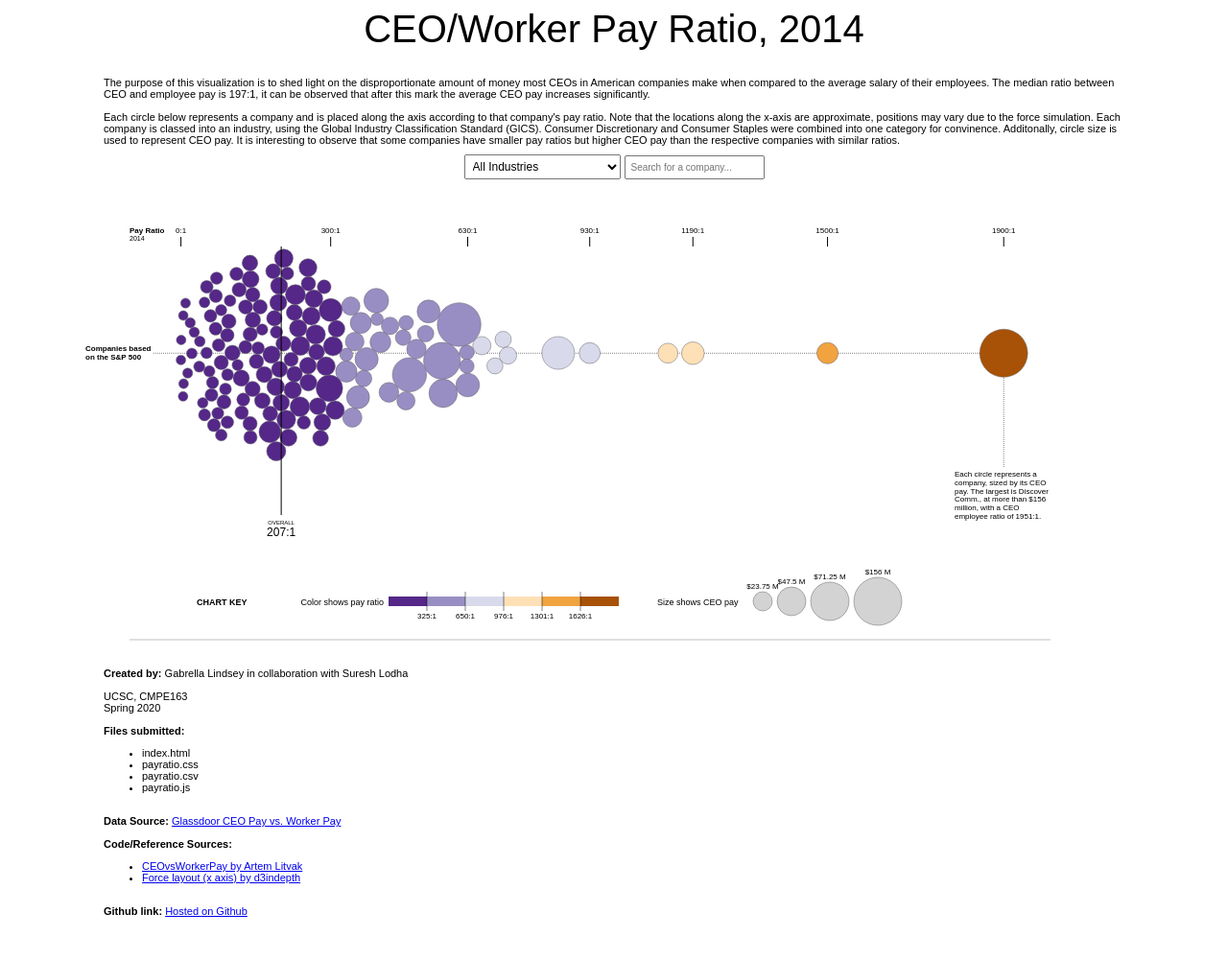
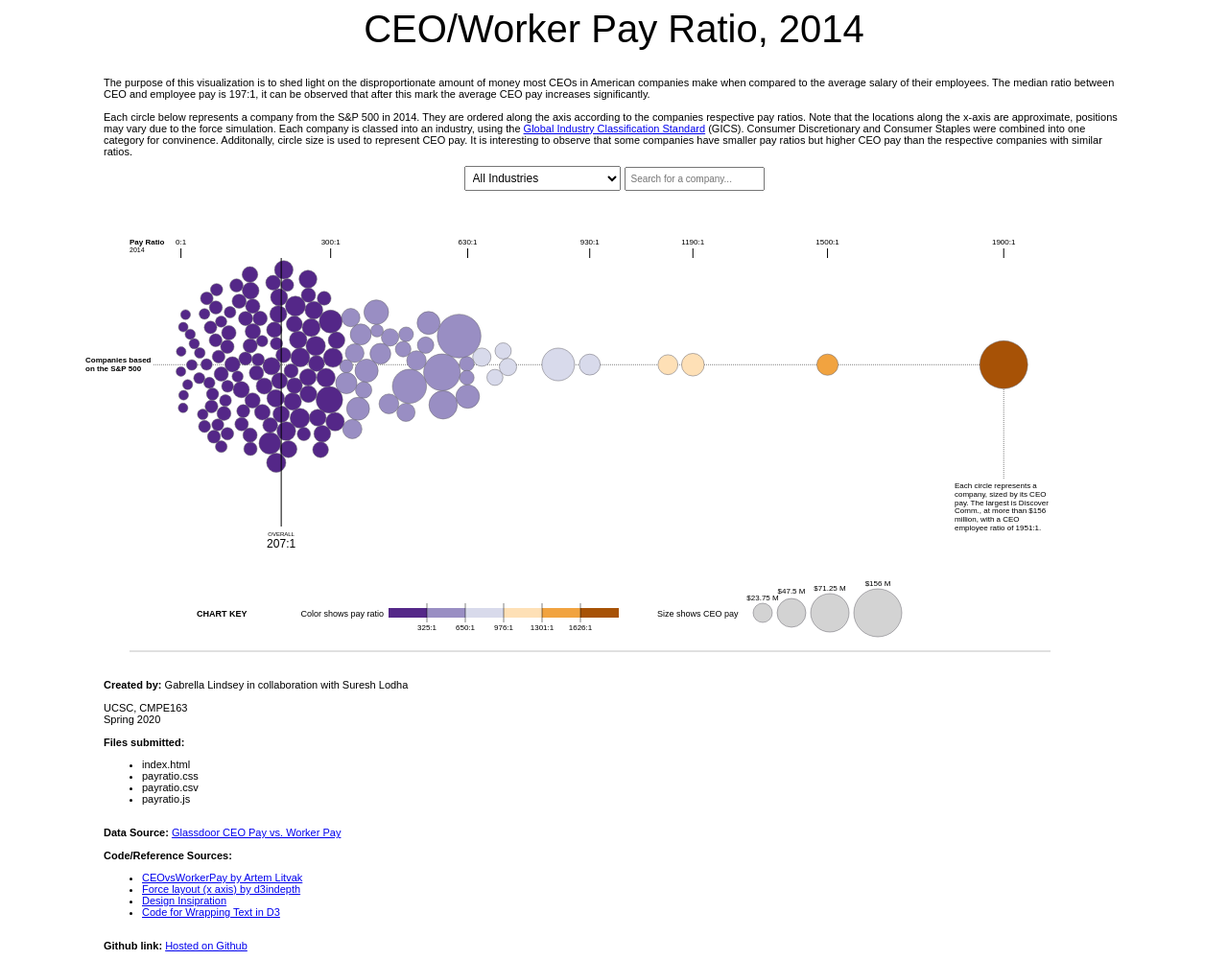
Before and after one commit to glindsey22/Enhancement-Project, a plain HTML site: page index.html in a window 1280 px wide. Shown: the whole page at 96% size. Before the commit the page ends 965 px from the top, so only its background shows below. Drawn offline with nearby package versions, Linux system fonts and the light colour scheme.

Commit message:
Add files via upload

```diff
--- a/index.html
+++ b/index.html
@@ -8,6 +8,7 @@
 	<script src="https://d3js.org/d3.v5.js"></script>
 	</script>
 	<style type="text/css"></style>
+	<body style="background-color:white;">
 </head>
 
 <body>
@@ -21,7 +22,7 @@
 		<br>
 		<br>
 
-		Each circle below represents a company and is placed along the axis according to that company's pay ratio. Note that the locations along the x-axis are approximate, positions may vary due to the force simulation. Each company is classed into an industry, using the Global Industry Classification Standard (GICS). Consumer Discretionary and Consumer Staples were combined into one category for convinence. Additonally, circle size is used to represent CEO pay. It is interesting to observe that some companies have smaller pay ratios but higher CEO pay than the respective companies with similar ratios.
+		Each circle below represents a company from the S&ampP 500 in 2014.  They are ordered along the axis according to the companies respective pay ratios. Note that the locations along the x-axis are approximate, positions may vary due to the force simulation. Each company is classed into an industry, using the <a href="https://en.wikipedia.org/wiki/Global_Industry_Classification_Standard"> Global Industry Classification Standard</a> (GICS). Consumer Discretionary and Consumer Staples were combined into one category for convinence. Additonally, circle size is used to represent CEO pay. It is interesting to observe that some companies have smaller pay ratios but higher CEO pay than the respective companies with similar ratios.
 	</h2>
 
 	<div class="topnav" id="top">
@@ -76,6 +77,8 @@
 		<ul>
 			<li><a href="https://sureshlodha.github.io/CMPS165_Fall2016_FinalProjects/CEOvsWorkerPay/"> CEOvsWorkerPay by Artem Litvak</a></li>
 			<li><a href="https://bl.ocks.org/d3indepth/fee5ce57c3fc3e94c3332577d1415df4"> Force layout (x axis) by d3indepth</a></li>
+			<li><a href="https://archive.nytimes.com/www.nytimes.com/interactive/2013/05/25/sunday-review/corporate-taxes.html">Design Insipration</a></li>
+			<li><a href="https://stackoverflow.com/questions/24784302/wrapping-text-in-d3">Code for Wrapping Text in D3</a></li>
 		</ul>
 
 
--- a/payratio.js
+++ b/payratio.js
@@ -58,11 +58,7 @@ function tick() {
 	for (i = 0; i < nodes.length; i++) {
 		var node = nodes[i];
 		//console.log("Before tick x of", node.Employer, "is", d.x);
-		if (node.x > 900) {
-			node.cx = 900;
-		} else {
-			node.cx = node.x;
-		}
+		node.cx = node.x;
 		node.cy = node.y;
 	}
 }
@@ -315,8 +311,10 @@ function renderGraph() {
 			}
 			return end_prev + 10;
 		})
-		.attr("y", function (d) {
-			return (height - 10 - rad(d) - 3);
+		.attr("y", function (d, i) {
+			if(i==1){
+				return (height - 10 - rad(d) - 5)
+			}else{return (height - 10 - rad(d) - 3);}
 		})
 		.style("text-anchor", "middle")
 		.style("font-family", "sans-serif")
```
